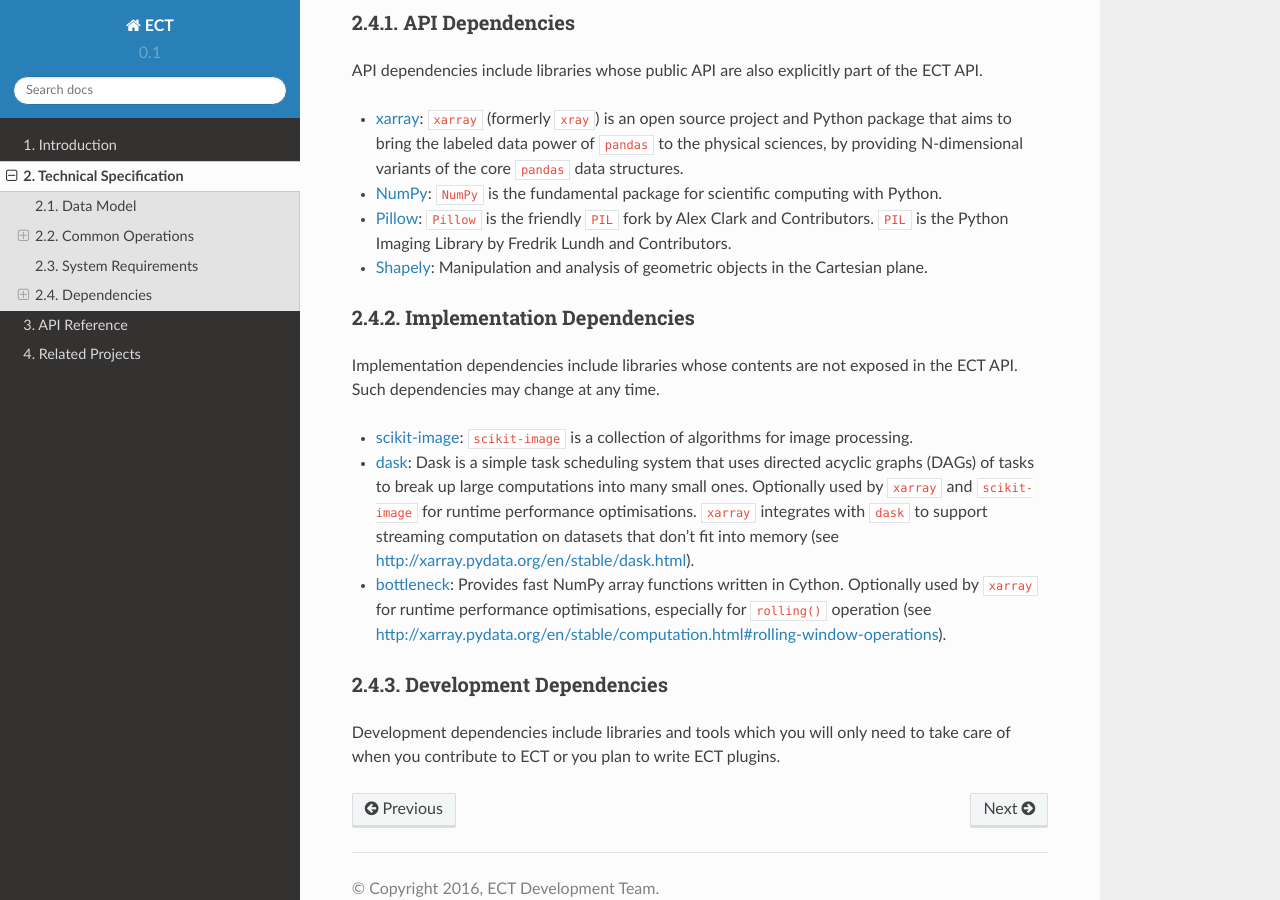
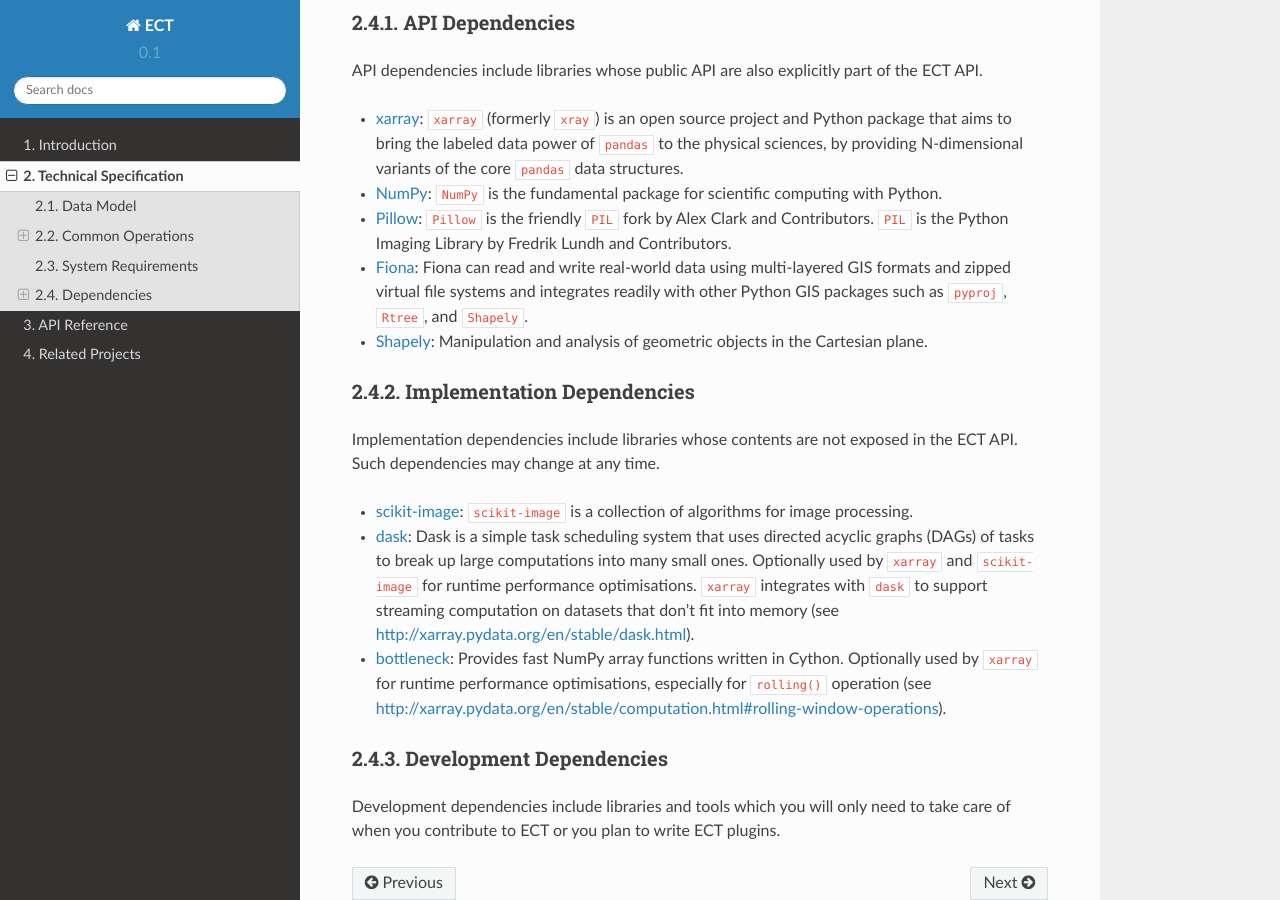
Before and after one commit to CCI-Tools/cate, a Sphinx documentation site: the page built from doc/source/tech_spec.rst, in a window 1280 px wide and 900 px high, scrolled down 1369 px. Built offline with Sphinx 7.4.7 and the Read the Docs theme 2.0.0, drawn with Linux system fonts in a browser that asks for light colours; pages that are not in the unit, such as notebooks, are missing from menus.

Commit message:
added fiona (tbc!)

```diff
--- a/doc/source/tech_spec.rst
+++ b/doc/source/tech_spec.rst
@@ -75,6 +75,9 @@ API dependencies include libraries whose public API are also explicitly part of
 * `Pillow <https://pillow.readthedocs.org/en/3.1.x/>`_:
   ``Pillow`` is the friendly ``PIL`` fork by Alex Clark and Contributors.
   ``PIL`` is the Python Imaging Library by Fredrik Lundh and Contributors.
+* `Fiona <http://toblerity.org/fiona/>`_:
+  Fiona can read and write real-world data using multi-layered GIS formats and zipped virtual file systems and
+  integrates readily with other Python GIS packages such as ``pyproj``, ``Rtree``, and ``Shapely``.
 * `Shapely <https://pypi.python.org/pypi/Shapely>`_:
   Manipulation and analysis of geometric objects in the Cartesian plane.
 
```
